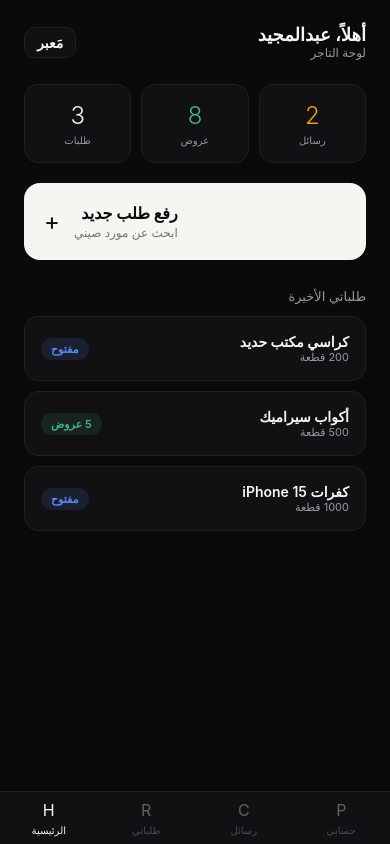
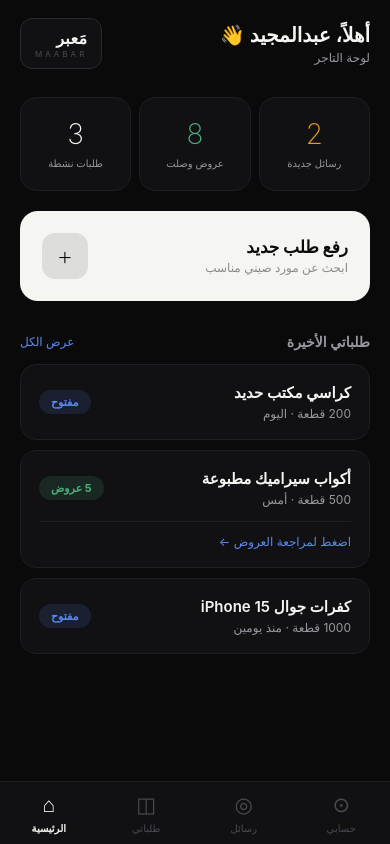
Before and after one commit to Abdulmjeedalmutairi/-maabar-app, a React Native app: screen / in a window 390 px wide. Built offline with nearby package versions, Linux system fonts and the light colour scheme.

Commit message:
feat: improved home screen with Maabar branding

```diff
--- a/App.js
+++ b/App.js
@@ -1,16 +1,69 @@
 import React, { useState } from 'react';
-import { View, Text, ScrollView, TouchableOpacity, SafeAreaView, StatusBar, Platform } from 'react-native';
+import {
+  View, Text, ScrollView, TouchableOpacity,
+  SafeAreaView, StatusBar, Platform,
+} from 'react-native';
 
 const C = {
-bg: '#0a0a0b', bgRaised: '#111114', border: '#1e1e24',
+  bg: '#0a0a0b', bgRaised: '#111114', bgMuted: '#16161a',
+  border: '#1e1e24', borderMid: '#2a2a32',
   textPrimary: '#f5f5f2', textSecondary: '#9898a0', textDisabled: '#4a4a54',
   green: '#4caf7d', orange: '#e8a020', blue: '#5b8af0',
 };
 
 const REQS = [
-{ id: '1', title: 'كراسي مكتب حديد', qty: '200 قطعة', status: 'open', offers: 0 },
-{ id: '2', title: 'أكواب سيراميك', qty: '500 قطعة', status: 'offers_received', offers: 5 },
-{ id: '3', title: 'كفرات iPhone 15', qty: '1000 قطعة', status: 'open', offers: 0 },
+  { id: '1', title: 'كراسي مكتب حديد', qty: '200 قطعة', status: 'open', offers: 0, date: 'اليوم' },
+  { id: '2', title: 'أكواب سيراميك مطبوعة', qty: '500 قطعة', status: 'offers_received', offers: 5, date: 'أمس' },
+  { id: '3', title: 'كفرات جوال iPhone 15', qty: '1000 قطعة', status: 'open', offers: 0, date: 'منذ يومين' },
+];
+
+function MaabarLogo() {
+  return (
+    <View style={{ backgroundColor: C.bgRaised, borderRadius: 12, paddingHorizontal: 14, paddingVertical: 9, borderWidth: 1, borderColor: C.borderMid }}>
+      <Text style={{ color: C.textPrimary, fontWeight: '800', fontSize: 16, letterSpacing: 0.3 }}>مَعبر</Text>
+      <Text style={{ color: C.textDisabled, fontSize: 8, letterSpacing: 3, textTransform: 'uppercase', marginTop: 1 }}>MAABAR</Text>
+    </View>
+  );
+}
+
+function StatCard({ value, label, color }) {
+  return (
+    <View style={{ flex: 1, backgroundColor: C.bgRaised, borderRadius: 16, paddingVertical: 20, paddingHorizontal: 8, borderWidth: 1, borderColor: C.border, alignItems: 'center' }}>
+      <Text style={{ fontSize: 28, fontWeight: '200', color: color || C.textPrimary, lineHeight: 32 }}>{value}</Text>
+      <Text style={{ fontSize: 10, color: C.textSecondary, textAlign: 'center', marginTop: 6, lineHeight: 14 }}>{label}</Text>
+    </View>
+  );
+}
+
+function RequestCard({ item }) {
+  const isOffers = item.status === 'offers_received';
+  return (
+    <TouchableOpacity activeOpacity={0.75} style={{ backgroundColor: C.bgRaised, borderRadius: 16, padding: 18, marginBottom: 10, borderWidth: 1, borderColor: C.border }}>
+      <View style={{ flexDirection: 'row', alignItems: 'center', justifyContent: 'space-between' }}>
+        <View style={{ backgroundColor: isOffers ? 'rgba(76,175,125,0.14)' : 'rgba(91,138,240,0.12)', paddingHorizontal: 12, paddingVertical: 5, borderRadius: 20 }}>
+          <Text style={{ fontSize: 11, fontWeight: '700', color: isOffers ? C.green : C.blue }}>
+            {isOffers ? item.offers + ' عروض' : 'مفتوح'}
+          </Text>
+        </View>
+        <View style={{ flex: 1, marginLeft: 12, alignItems: 'flex-end' }}>
+          <Text style={{ fontSize: 15, fontWeight: '600', color: C.textPrimary, textAlign: 'right' }}>{item.title}</Text>
+          <Text style={{ fontSize: 12, color: C.textSecondary, marginTop: 4, textAlign: 'right' }}>{item.qty} · {item.date}</Text>
+        </View>
+      </View>
+      {isOffers && (
+        <View style={{ borderTopWidth: 1, borderTopColor: C.border, marginTop: 14, paddingTop: 12 }}>
+          <Text style={{ fontSize: 12, color: C.blue, textAlign: 'right' }}>اضغط لمراجعة العروض ←</Text>
+        </View>
+      )}
+    </TouchableOpacity>
+  );
+}
+
+const TABS = [
+  { id: 'home', label: 'الرئيسية', icon: '⌂' },
+  { id: 'requests', label: 'طلباتي', icon: '◫' },
+  { id: 'inbox', label: 'رسائل', icon: '◎' },
+  { id: 'account', label: 'حسابي', icon: '⊙' },
 ];
 
 export default function App() {
@@ -18,56 +71,59 @@ const [tab, setTab] = useState('home');
 
   return (
     <SafeAreaView style={{ flex: 1, backgroundColor: C.bg }}>
-<StatusBar barStyle="light-content" />
+      <StatusBar barStyle="light-content" backgroundColor={C.bg} />
+
       <ScrollView showsVerticalScrollIndicator={false}>
-<View style={{ padding: 24 }}>
-<View style={{ flexDirection: 'row', justifyContent: 'space-between', alignItems: 'center', marginBottom: 24 }}>
-<View style={{ backgroundColor: C.bgRaised, borderRadius: 10, paddingHorizontal: 12, paddingVertical: 6, borderWidth: 1, borderColor: C.border }}>
-<Text style={{ color: C.textPrimary, fontWeight: '700', fontSize: 14 }}>مَعبر</Text>
-</View>
-<View>
-<Text style={{ color: C.textPrimary, fontWeight: '700', fontSize: 18, textAlign: 'right' }}>أهلاً، عبدالمجيد</Text>
-<Text style={{ color: C.textSecondary, fontSize: 12, textAlign: 'right' }}>لوحة التاجر</Text>
+        <View style={{ paddingHorizontal: 20, paddingTop: 18, paddingBottom: 32 }}>
+
+          {/* Header */}
+          <View style={{ flexDirection: 'row', justifyContent: 'space-between', alignItems: 'center', marginBottom: 28 }}>
+            <MaabarLogo />
+            <View style={{ alignItems: 'flex-end' }}>
+              <Text style={{ color: C.textPrimary, fontWeight: '700', fontSize: 20 }}>أهلاً، عبدالمجيد 👋</Text>
+              <Text style={{ color: C.textSecondary, fontSize: 12, marginTop: 3 }}>لوحة التاجر</Text>
             </View>
           </View>
-<View style={{ flexDirection: 'row', gap: 10, marginBottom: 20 }}>
-{[['3','طلبات',C.textPrimary],['8','عروض',C.green],['2','رسائل',C.orange]].map(([v,l,c]) => (
-<View key={l} style={{ flex: 1, backgroundColor: C.bgRaised, borderRadius: 14, padding: 16, borderWidth: 1, borderColor: C.border, alignItems: 'center' }}>
-<Text style={{ fontSize: 24, fontWeight: '300', color: c }}>{v}</Text>
-<Text style={{ fontSize: 10, color: C.textSecondary, textAlign: 'center', marginTop: 4 }}>{l}</Text>
+
+          {/* Stats */}
+          <View style={{ flexDirection: 'row', gap: 8, marginBottom: 20 }}>
+            <StatCard value="3" label="طلبات نشطة" />
+            <StatCard value="8" label="عروض وصلت" color={C.green} />
+            <StatCard value="2" label="رسائل جديدة" color={C.orange} />
           </View>
-))}
+
+          {/* CTA */}
+          <TouchableOpacity
+            activeOpacity={0.88}
+            style={{ backgroundColor: C.textPrimary, borderRadius: 18, padding: 22, flexDirection: 'row', alignItems: 'center', gap: 16, marginBottom: 32 }}
+          >
+            <View style={{ width: 46, height: 46, borderRadius: 13, backgroundColor: 'rgba(10,10,11,0.1)', alignItems: 'center', justifyContent: 'center' }}>
+              <Text style={{ fontSize: 26, color: C.bg, fontWeight: '200', lineHeight: 30 }}>+</Text>
             </View>
-<TouchableOpacity style={{ backgroundColor: C.textPrimary, borderRadius: 16, padding: 20, flexDirection: 'row', alignItems: 'center', gap: 14, marginBottom: 28 }} activeOpacity={0.85}>
-<Text style={{ fontSize: 24, color: C.bg }}>+</Text>
-<View>
-<Text style={{ fontSize: 16, fontWeight: '700', color: C.bg }}>رفع طلب جديد</Text>
-<Text style={{ fontSize: 12, color: 'rgba(10,10,11,0.55)', marginTop: 2 }}>ابحث عن مورد صيني</Text>
+            <View style={{ flex: 1 }}>
+              <Text style={{ fontSize: 17, fontWeight: '800', color: C.bg, textAlign: 'right' }}>رفع طلب جديد</Text>
+              <Text style={{ fontSize: 12, color: 'rgba(10,10,11,0.45)', marginTop: 3, textAlign: 'right' }}>ابحث عن مورد صيني مناسب</Text>
             </View>
           </TouchableOpacity>
-<Text style={{ fontSize: 13, color: C.textSecondary, textAlign: 'right', marginBottom: 12 }}>طلباتي الأخيرة</Text>
-{REQS.map(r => (
-<View key={r.id} style={{ backgroundColor: C.bgRaised, borderRadius: 14, padding: 16, marginBottom: 10, borderWidth: 1, borderColor: C.border }}>
-<View style={{ flexDirection: 'row', alignItems: 'center', justifyContent: 'space-between' }}>
-<View style={{ backgroundColor: r.status==='offers_received' ? 'rgba(76,175,125,0.12)' : 'rgba(91,138,240,0.12)', paddingHorizontal: 10, paddingVertical: 4, borderRadius: 20 }}>
-<Text style={{ fontSize: 11, fontWeight: '600', color: r.status==='offers_received' ? C.green : C.blue }}>
-{r.status==='offers_received' ? r.offers+' عروض' : 'مفتوح'}
-</Text>
+
+          {/* Section header */}
+          <View style={{ flexDirection: 'row', justifyContent: 'space-between', alignItems: 'center', marginBottom: 14 }}>
+            <Text style={{ fontSize: 12, color: C.blue }}>عرض الكل</Text>
+            <Text style={{ fontSize: 14, fontWeight: '600', color: C.textSecondary }}>طلباتي الأخيرة</Text>
           </View>
-<View style={{ flex: 1, marginLeft: 12 }}>
-<Text style={{ fontSize: 14, fontWeight: '600', color: C.textPrimary, textAlign: 'right' }}>{r.title}</Text>
-<Text style={{ fontSize: 11, color: C.textSecondary, textAlign: 'right' }}>{r.qty}</Text>
-</View>
-</View>
-</View>
-))}
+
+          {/* Requests */}
+          {REQS.map(r => <RequestCard key={r.id} item={r} />)}
+
         </View>
       </ScrollView>
-<View style={{ flexDirection: 'row', backgroundColor: C.bgRaised, borderTopWidth: 1, borderTopColor: C.border, paddingBottom: Platform.OS==='ios' ? 20 : 8, paddingTop: 8 }}>
-{[['H','الرئيسية','home'],['R','طلباتي','requests'],['C','رسائل','inbox'],['P','حسابي','account']].map(([icon,label,id]) => (
-<TouchableOpacity key={id} style={{ flex: 1, alignItems: 'center', gap: 4 }} onPress={() => setTab(id)}>
-<Text style={{ fontSize: 16, opacity: tab===id ? 1 : 0.35, color: C.textPrimary }}>{icon}</Text>
-<Text style={{ fontSize: 10, color: tab===id ? C.textPrimary : C.textDisabled }}>{label}</Text>
+
+      {/* Tab Bar */}
+      <View style={{ flexDirection: 'row', backgroundColor: C.bgRaised, borderTopWidth: 1, borderTopColor: C.border, paddingBottom: Platform.OS === 'ios' ? 24 : 10, paddingTop: 10 }}>
+        {TABS.map(t => (
+          <TouchableOpacity key={t.id} style={{ flex: 1, alignItems: 'center', gap: 5 }} onPress={() => setTab(t.id)} activeOpacity={0.7}>
+            <Text style={{ fontSize: 21, color: tab === t.id ? C.textPrimary : C.textDisabled }}>{t.icon}</Text>
+            <Text style={{ fontSize: 10, color: tab === t.id ? C.textPrimary : C.textDisabled, fontWeight: tab === t.id ? '600' : '400' }}>{t.label}</Text>
           </TouchableOpacity>
         ))}
       </View>
```
Lines whose indentation alone changed are shown as unchanged.
